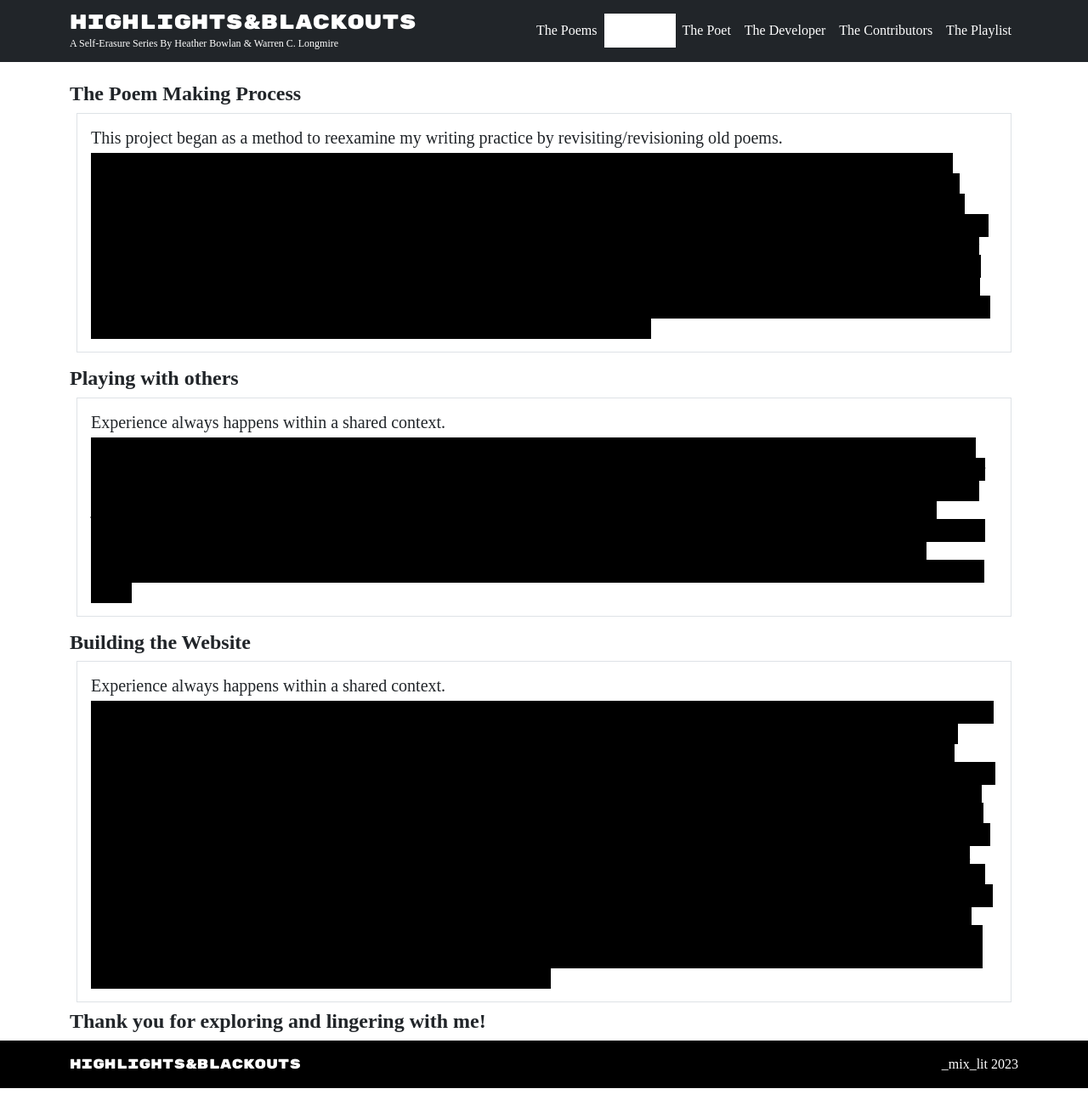
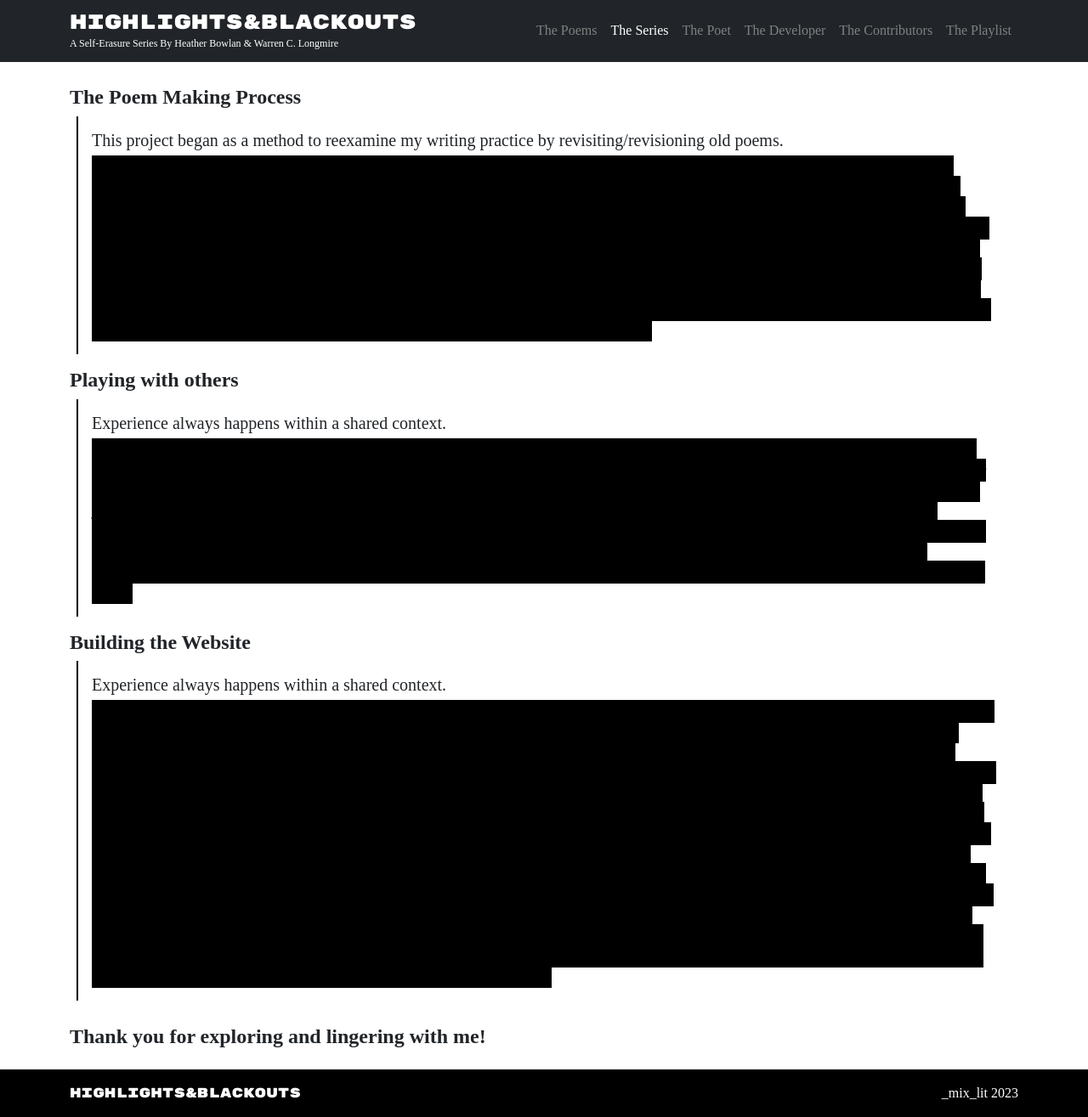
Before and after one commit to wlongmire/self-erasures, a Next.js app: page /series in a window 1280 px wide. Shown: the whole page at 85% size. Before the commit the page ends 1281 px from the top, so only its background shows below. Built offline with nearby package versions, Linux system fonts and the light colour scheme; a web font is replaced by a local one.

Commit message:
adds The Series styling.

```diff
--- a/components/NavBar.js
+++ b/components/NavBar.js
@@ -56,16 +56,19 @@ const Header = styled.header`
     }
 
     .navbar-nav .nav-link{
-        color:white;
+        color:grey;
 
         &.active {
             color: white;
-            background: white;
         }
 
         :hover {
-            color: black !important;
+            color: black;
             background-color: white;
+
+            &.active {
+
+            }
         }
     }
 
--- a/pages/series.js
+++ b/pages/series.js
@@ -1,42 +1,41 @@
-import { BlockErase } from "../styles/styleHome"
+import { BlockErase, ContentBlock } from "../styles/styleHome"
 
 export default function seriesPage() {
     return(<>
-        <div id="poem" className="mb-3">
+        <div id="poem" className="py-1">
             <h1>The Poem Making Process</h1>
-            <div className="p-3 border m-2">
+            <ContentBlock className="p-3 m-2">
                 <h5>This project began as a method to reexamine my writing practice by revisiting/revisioning old poems.</h5>
                 <BlockErase className="first-child" link="pointer">It’s also very linked to an idea that I think resonates to most writers and (maybe) poets in particular – that a moment, a feeling, a sensation that changes you, is impossible to express in language. And yet as humans we need language as a framework to try to capture it or ever hope to share it.</BlockErase>
                 <BlockErase link="pointer">My source material for my poetry is made up of the moments that I don’t want to lose. Often not a literal experience, although that’s a starting point. But the feelings that linger, or even the details I wish I could remember and so fill in...</BlockErase>
                 <BlockErase link="pointer">Many of the original poems build up an accumulation of detail, while veering toward and away from narrative. I still have a deep love for maximal writing but these days I’ve also shifted into a different kind of openness, one that makes more room for silence. And so as I made my way back into poetry after a few years away I wanted to revisit this “finished” work and, essentially, un-finish it.</BlockErase>
                 <BlockErase link="pointer">I started by printing out my poems and practicing erasure the old-fashioned way, taking a Sharpie to my work. Then I took the opposite approach and highlighted words and phrases. I did this several times, printing out multiple copies  over a period of months and repeating the highlight/blackout process.</BlockErase>
                 <BlockErase link="pointer">The result has been poems that sometimes resembled their originals, albeit a pared-down version, or that tried to distill that source experience/moment or even turn it on its head.</BlockErase>
-            </div>
+            </ContentBlock>
+        </div>
 
-
-        </div>
-        <div id="colaborations" className="mb-3">
+        <div id="colaborations" className="py-1">
             <h1>Playing with others</h1>
-            <div className="p-3 border m-2">
+            <ContentBlock className="p-3 m-2">
                 <h5>Experience always happens within a shared context.</h5>
                 <BlockErase className="first-child" link="pointer">That’s what I kept returning to when I thought about how to share these poems after completing a few cycles of highlights and blackouts.</BlockErase>
                 <BlockErase link="pointer">I wondered about how I could explore and continue to challenge my perspective. And I thought it could be powerful to put these poems alongside other art and add another, non-verbal layer to the experience to bring out the formative emotion or to challenge it.</BlockErase>
                 <BlockErase link="pointer">So I began to reach out to friends, writers, and artists I followed on Instagram. The process, just like with the erasures, was very organic – sometimes I reached out to people based on specific photos or to request photos I remembered from our past. Sometimes I reached out to artists I admired and asked if they would contribute work to present with specific poems.</BlockErase>
                 <BlockErase link="pointer">And sometimes I shared my own photographs and let viewers draw their own conclusions about the connections.</BlockErase>
                 <BlockErase link="pointer">It's been an amazing experience to see these collaborations unfold, to expand my own understanding of what it means to be an artist, to resist the idea of one voice or one perfect poem and instead open the space to openly acknowledge the influence of others.</BlockErase>
-            </div>
+            </ContentBlock>
         </div>
-        <div id="tech_design">
+        <div id="tech_design" className="py-1">
             <h1>Building the Website</h1>
-            <div className="p-3 border m-2">
+            <ContentBlock className="p-3 m-2">
                 <h5>Experience always happens within a shared context.</h5>
                 <BlockErase className="first-child" link="pointer">TLorem ipsum dolor sit amet, consectetur adipiscing elit, sed do eiusmod tempor incididunt ut labore et dolore magna aliqua. Ut enim ad minim veniam, quis nostrud exercitation ullamco laboris nisi ut aliquip ex ea commodo consequat. Duis aute irure dolor in reprehenderit in voluptate velit esse cillum dolore eu fugiat nulla pariatur. Excepteur sint occaecat cupidatat non proident, sunt in culpa qui officia deserunt mollit anim id est laborum</BlockErase>
                 <BlockErase link="pointer">Lorem ipsum dolor sit amet, consectetur adipiscing elit, sed do eiusmod tempor incididunt ut labore et dolore magna aliqua. Ut enim ad minim veniam, quis nostrud exercitation ullamco laboris nisi ut aliquip ex ea commodo consequat. Duis aute irure dolor in reprehenderit in voluptate velit esse cillum dolore eu fugiat nulla pariatur. Excepteur sint occaecat cupidatat non proident, sunt in culpa qui officia deserunt mollit anim id est laborum</BlockErase>
                 <BlockErase link="pointer">Lorem ipsum dolor sit amet, consectetur adipiscing elit, sed do eiusmod tempor incididunt ut labore et dolore magna aliqua. Ut enim ad minim veniam, quis nostrud exercitation ullamco laboris nisi ut aliquip ex ea commodo consequat. Duis aute irure dolor in reprehenderit in voluptate velit esse cillum dolore eu fugiat nulla pariatur. Excepteur sint occaecat cupidatat non proident, sunt in culpa qui officia deserunt mollit anim id est laborum</BlockErase>
                 <BlockErase link="pointer">Lorem ipsum dolor sit amet, consectetur adipiscing elit, sed do eiusmod tempor incididunt ut labore et dolore magna aliqua. Ut enim ad minim veniam, quis nostrud exercitation ullamco laboris nisi ut aliquip ex ea commodo consequat. Duis aute irure dolor in reprehenderit in voluptate velit esse cillum dolore eu fugiat nulla pariatur. Excepteur sint occaecat cupidatat non proident, sunt in culpa qui officia deserunt mollit anim id est laborum</BlockErase>
                 <BlockErase link="pointer">Lorem ipsum dolor sit amet, consectetur adipiscing elit, sed do eiusmod tempor incididunt ut labore et dolore magna aliqua. Ut enim ad minim veniam, quis nostrud exercitation ullamco laboris nisi ut aliquip ex ea commodo consequat. Duis aute irure dolor in reprehenderit in voluptate velit esse cillum dolore eu fugiat nulla pariatur. Excepteur sint occaecat cupidatat non proident, sunt in culpa qui officia deserunt mollit anim id est laborum</BlockErase>
-            </div>
+            </ContentBlock>
         </div>
-        <h1>Thank you for exploring and lingering with me!</h1>
+        <h1 className="py-3">Thank you for exploring and lingering with me!</h1>
     </>);
 }
--- a/styles/styleHome.js
+++ b/styles/styleHome.js
@@ -50,7 +50,7 @@ export const BlockErase = styled.span`
   margin: 5px 0;
   padding: 5px;
   transition: background-color 500ms;
-  cursor: ${props => props.link? 'pointer':'inherit'};
+  cursor: 'pointer';
 
   &.first-child {
     padding: 5px 5px 5px 0;
@@ -63,6 +63,9 @@ export const BlockErase = styled.span`
   }
 `
 
+export const ContentBlock = styled.div`
+    border-left: 2px solid black;
+`
 
 export const TreeCardGroup = styled.div`
     display:flex;
```
